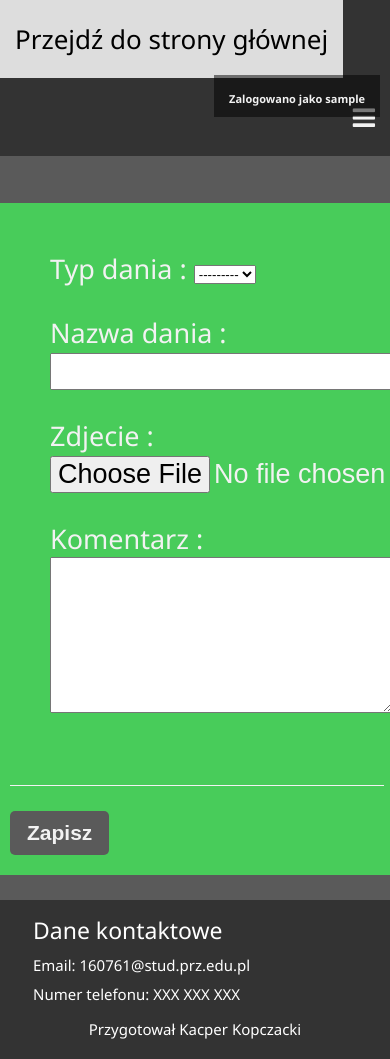
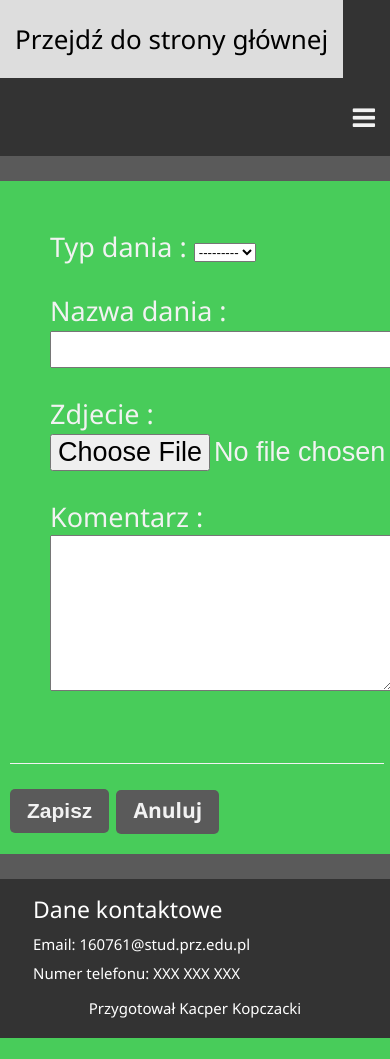
Before and after one commit to KacperK99/przedszkole_catering, a Django app: page /catering_przedszkole/adminpage/admin_dania/admin_danie_add in a window 390 px wide; the page is wider, and only the part inside the window is pictured. After the commit the page ends 1038 px from the top of that part, so only its background shows below. Run offline with Django 3.2, Linux system fonts and the light colour scheme; the visitor is signed in with stand-in values (Sample User, id 1); data that the repository does not hold is empty.

Commit message:
dodanie przycisków cofniecia w admin panelu podczas dodawania lub edytowania, dodanie zaokraglen rogow kontenerow i dodanie tla

```diff
--- a/catering_przedszkole/static/styles/style.css
+++ b/catering_przedszkole/static/styles/style.css
@@ -191,6 +191,14 @@ body, html{
     padding-right: 17px !important;
     margin-top:5px !important;
   }
+  .set_btn_back{
+    font-size: 21px !important;
+    padding-top: 6px !important;
+    padding-bottom: 10px !important;
+    padding-left: 17px !important;
+    padding-right: 17px !important;
+    margin-top:5px !important;
+  }
   .zamowienie_blue_btn {
     font-size: 21px !important;
     padding-top: 10px !important;
@@ -282,7 +290,8 @@ body, html{
   font-size: 16px;
 }
 
-.set_btn {
+.set_btn,
+.set_btn_back {
   background-color: rgb(90, 90, 90);
   border: none;
   color: #f2f2f2;
@@ -299,8 +308,13 @@ body, html{
   transition: 0.5s;
   border-radius: 5px;
 }
+.set_btn_back{
+  padding-top: 3px;
+  padding-bottom:8px
+}
 
-.set_btn:hover {
+.set_btn:hover,
+.set_btn_back:hover {
   background-color: #333;
   box-shadow: 0px 15px 25px -5px rgba();
   transform: scale(1.05);
@@ -408,6 +422,8 @@ body, html{
   padding-right: 20px;
   margin-bottom: 25px;
   margin-top: 25px;
+  border-radius: 5px;
+  box-shadow: 0 3px 7px rgb(0 0 0 / 0.3);
 }
 
 .container {
@@ -485,6 +501,8 @@ th {
   background-color: rgb(72, 204, 90);
   padding: 20px;
   margin-top: 25px;
+  border-radius: 5px;
+  box-shadow: 0 3px 7px rgb(0 0 0 / 0.3);
 }
 
 .adminpage_container a {
@@ -543,10 +561,6 @@ th {
   border: 1px solid #888;
   width: 80%;
   box-shadow: 0 4px 8px 0 rgba(0, 0, 0, 0.2), 0 6px 20px 0 rgba(0, 0, 0, 0.19);
-  -webkit-animation-name: animatetop;
-  -webkit-animation-duration: 0.4s;
-  animation-name: animatetop;
-  animation-duration: 0.4s;
 }
 
 .modal {
--- a/catering_przedszkole/templates/admin_danie_add.html
+++ b/catering_przedszkole/templates/admin_danie_add.html
@@ -3,16 +3,17 @@
 {% block content %}
 {% csrf_token %}
 <div class="admin_ingridient_container">
-    <form method = 'POST' enctype="multipart/form-data">
+    <form method='POST' enctype="multipart/form-data">
         {% csrf_token %}
-            {% for dish in add_dish %}
-            <ul>
-                {{ dish.label }} : {{ dish }}
-            </ul>
-            {% endfor %}
-        <br/>
+        {% for dish in add_dish %}
+        <ul>
+            {{ dish.label }} : {{ dish }}
+        </ul>
+        {% endfor %}
+        <br />
         <div style="border-top: 1px solid; height: 20px;"></div>
         <button class="set_btn" type="submit">Zapisz</button>
+        <a href="/catering_przedszkole/adminpage/admin_dania" class="set_btn_back">Anuluj</a>
     </form>
 </div>
 {% endblock %}
--- a/catering_przedszkole/templates/admin_uzytkownik_saldo.html
+++ b/catering_przedszkole/templates/admin_uzytkownik_saldo.html
@@ -14,6 +14,7 @@
         <br />
         <div style="border-top: 1px solid; height: 20px;"></div>
         <button class="set_btn" type="submit">Zapisz</button>
+        <a href="/catering_przedszkole/adminpage/admin_uzytkownicy" class="set_btn_back">Anuluj</a>
     </form>
 </div>
 {% endblock %}
--- a/catering_przedszkole/templates/admin_zestaw_add.html
+++ b/catering_przedszkole/templates/admin_zestaw_add.html
@@ -3,7 +3,7 @@
 {% block content %}
 {% csrf_token %}
 <div class="admin_ingridient_container">
-    <form method = 'POST' enctype="multipart/form-data">
+    <form method='POST' enctype="multipart/form-data">
         {% csrf_token %}
         {% for set in add_set %}
         <ul>
@@ -11,9 +11,10 @@
         </ul>
         {% endfor %}
         <p style="font-size: 12px;">* Format daty to: dzień.miesiąc.rok</p>
-        <br/>
+        <br />
         <div style="border-top: 1px solid; height: 20px;"></div>
         <button class="set_btn" type="submit">Zapisz</button>
+        <a href="/catering_przedszkole/adminpage/admin_zestawy" class="set_btn_back">Anuluj</a>
     </form>
 </div>
 {% endblock %}
--- a/catering_przedszkole/templates/base.html
+++ b/catering_przedszkole/templates/base.html
@@ -33,16 +33,6 @@
     </div>
     {% endif %}
     {% if request.user.is_authenticated %}
-    {% if request.path == '/catering_przedszkole/mainpage/' %}
-    <div class="naglowek">
-        <p>Zalogowano jako {{user.username}}</p>
-    </div>
-    {% else %}
-    <div class="naglowek">
-        <p>Zalogowano jako {{user.username}}</p>
-    </div>
-    <br>
-    {% endif %}
     {% endif %}
     {% block content %}{% endblock %}
     </div>
--- a/catering_przedszkole/templates/zamow.html
+++ b/catering_przedszkole/templates/zamow.html
@@ -20,8 +20,6 @@
             <a id="myBtn" class="set_btn">Zamów</a>
         </center>
         <div id="myModal" class="modal">
-
-            <!-- Modal content -->
             <div class="modal-content">
                 <span class="close">&times;</span>
                 <h1>Czy na pewno chcesz złożyć zamówienie?</h1>
```
Also changed, not shown: catering_przedszkole/templates/admin_dania_zestawy_add.html (+8 -7 lines), catering_przedszkole/templates/admin_skladnik_add.html (+8 -7 lines), catering_przedszkole/templates/admin_skladniki.html (+9 -5 lines), catering_przedszkole/templates/admin_skladniki_dania_add.html (+8 -7 lines), catering_przedszkole/templates/admin_typ_dania_add.html (+8 -7 lines). Lines whose indentation alone changed are shown as unchanged.
